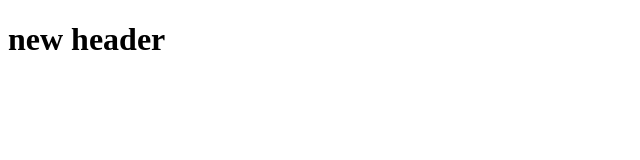
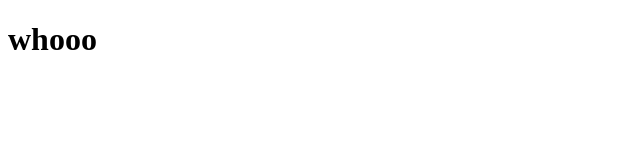
Before and after one commit to VioleD25th/tut, a plain HTML site: page index.html in a window 1280 px wide. Shown: the whole page, without its empty margins (0-640 px from the left). Drawn offline with Linux system fonts and the light colour scheme.

Commit message:
corrected wrongly placed header tag

```diff
--- a/index.html
+++ b/index.html
@@ -6,8 +6,8 @@
     <meta name="viewport" content="width=device-width, initial-scale=1.0">
     <title>Document</title>
 </head>
-<h1>new header</h1>
+
 <body>
-
+    <h1>whooo</h1>
 </body>
 </html>
```
